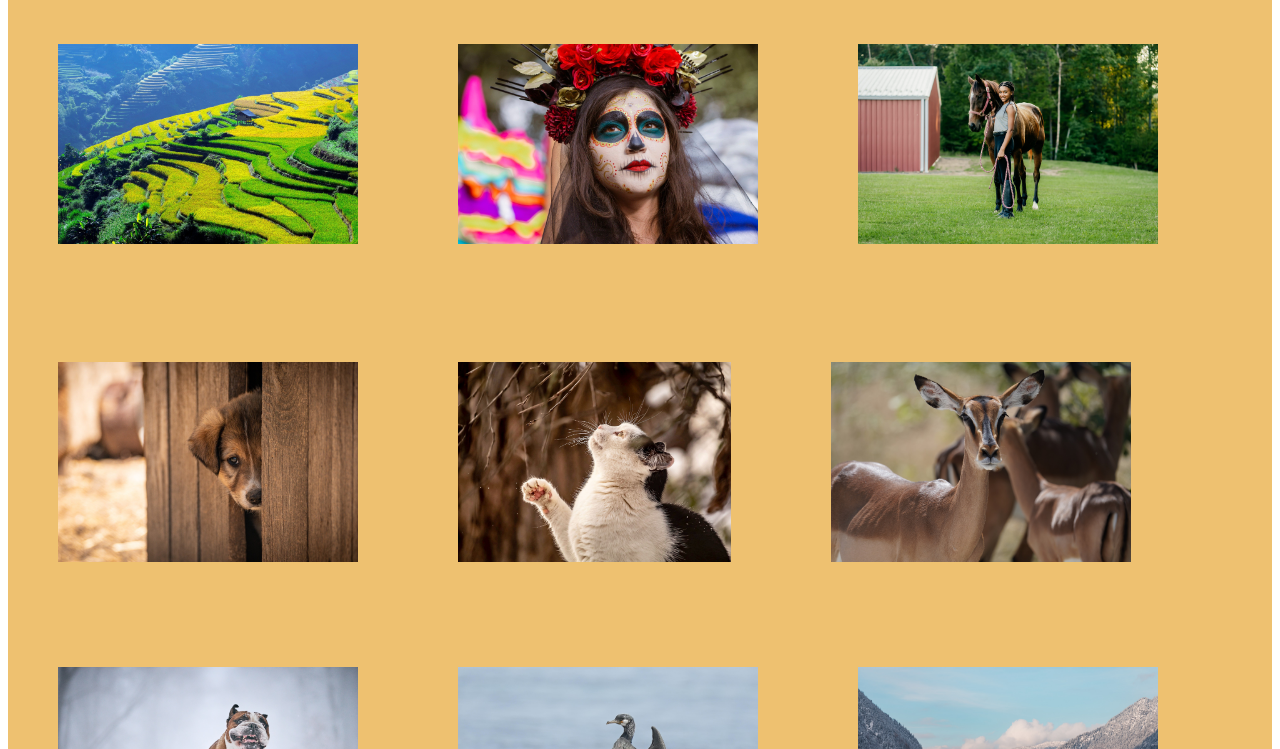
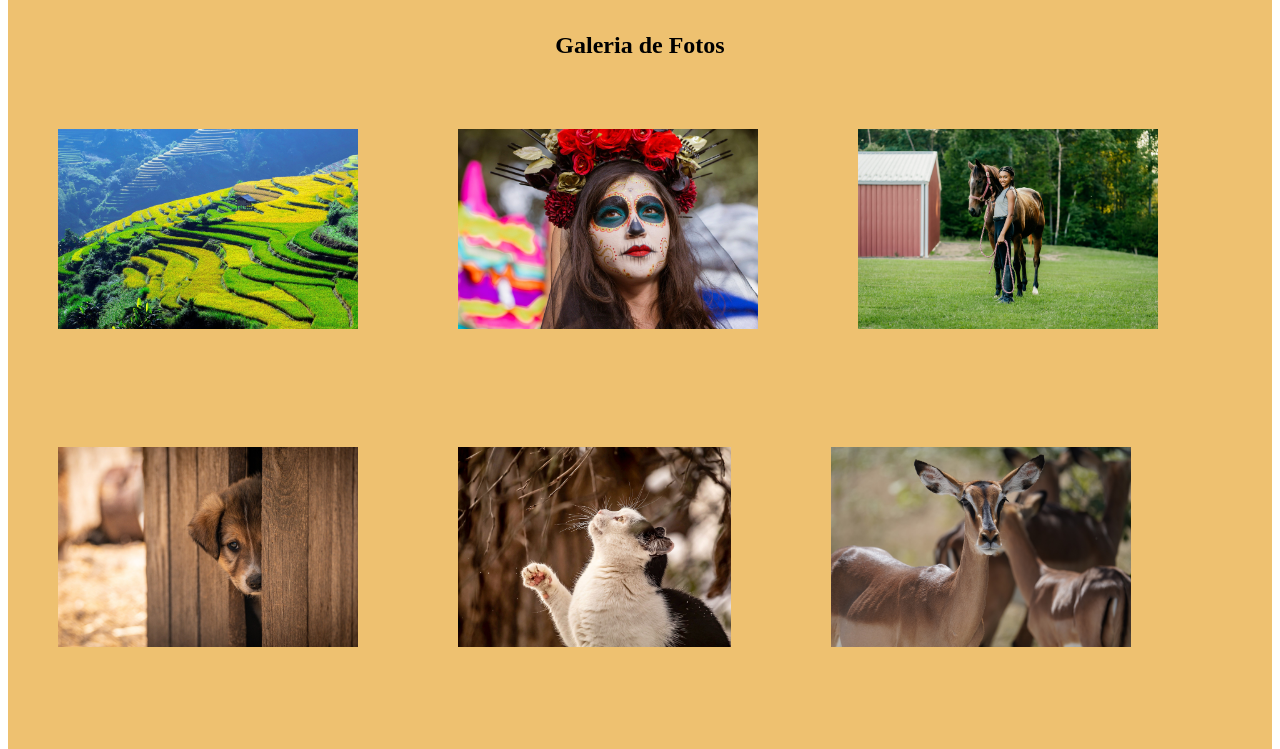
Before and after one commit to DelJoni7/AHD1, a plain HTML site: page pages/Galeria.html in a window 1280 px wide. Shown: the part 84-833 px from the top of the page. Drawn offline with Linux system fonts and the light colour scheme.

Commit message:
Add files via upload

```diff
--- a/pages/Galeria.html
+++ b/pages/Galeria.html
@@ -60,8 +60,13 @@
     </nav>
 
     <main style="background-color: #EEC170; height: 1600px;">
+        <section>
+            <div style="text-align: center;">
+                <br>
+                <h2>Galeria de Fotos</h2>
+            </div>
+        </section>
         <section style="height: 300px;">
-
                 <div style="float: left; margin: 50px;">
                     <img src="../Img/Galeria/Foto1.jpg" alt="Foto 1" width="100%"  height="200px">
                 </div>
```
Also changed, not shown: pages/contactos.html (+1 -1 lines).
